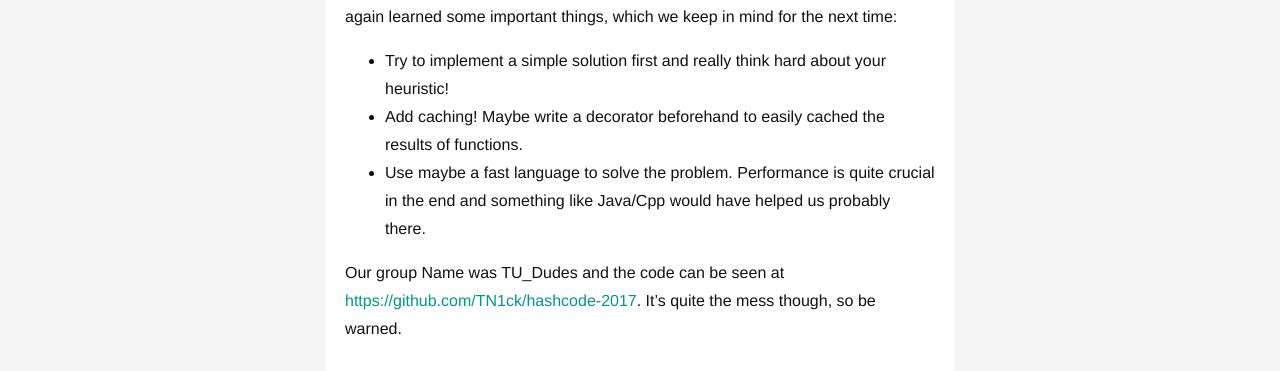
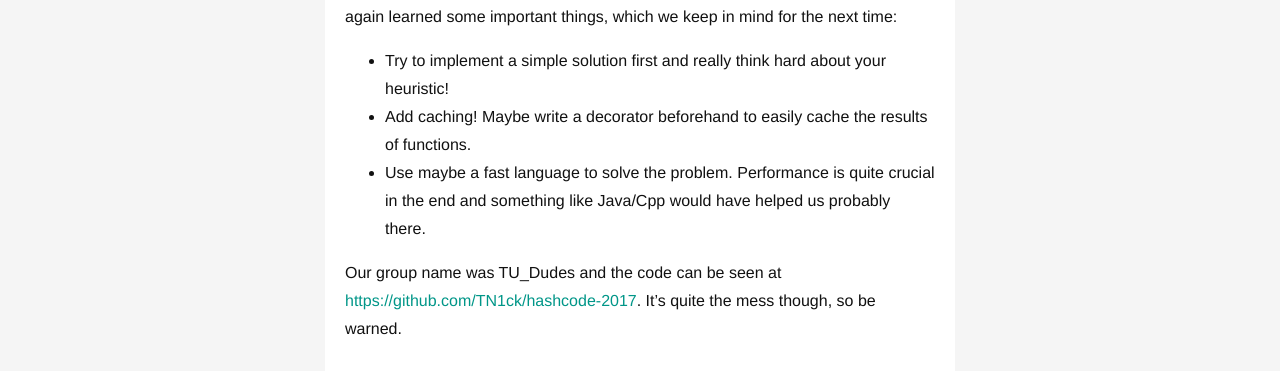
Before and after one commit to TN1ck/tomsblog, a Jekyll site: the page built from _posts/2017-03-16-hashcode.markdown, in a window 1280 px wide and 900 px high, scrolled down 2266 px. Shown: the part 319-690 px from the top of the window. Built offline with Jekyll 4.4.1, drawn with Linux system fonts in a browser that asks for light colours; some web fonts are replaced.

Commit message:
some typos

```diff
--- a/_posts/2017-03-16-hashcode.markdown
+++ b/_posts/2017-03-16-hashcode.markdown
@@ -53,7 +53,7 @@ The code actually improved so much in performance, that we could use our heurist
 So in the end, we achieved place 101 and were all super happy about it, but no paris for us this year. But we again learned some important things, which we keep in mind for the next time:
 
 * Try to implement a simple solution first and really think hard about your heuristic!
-* Add caching! Maybe write a decorator beforehand to easily cached the results of functions.
+* Add caching! Maybe write a decorator beforehand to easily cache the results of functions.
 * Use maybe a fast language to solve the problem. Performance is quite crucial in the end and something like Java/Cpp would have helped us probably there.
 
-Our group Name was TU_Dudes and the code can be seen at [https://github.com/TN1ck/hashcode-2017](https://github.com/TN1ck/hashcode-2017). It's quite the mess though, so be warned.
+Our group name was TU_Dudes and the code can be seen at [https://github.com/TN1ck/hashcode-2017](https://github.com/TN1ck/hashcode-2017). It's quite the mess though, so be warned.
```
